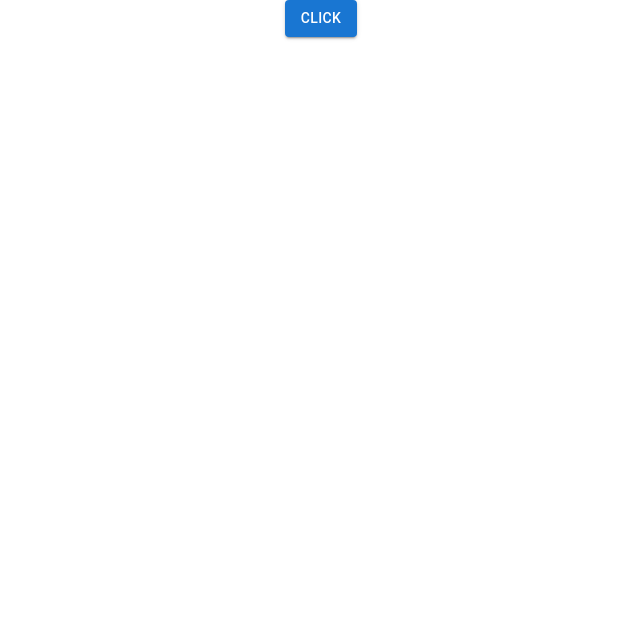
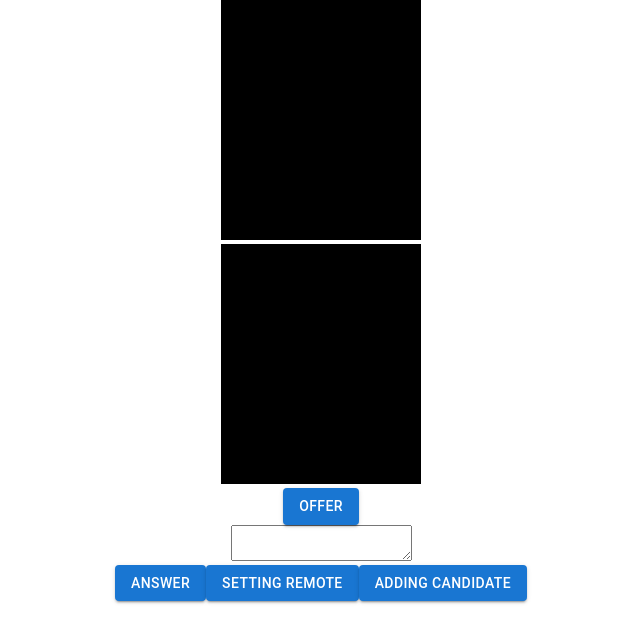
Before and after one commit to pratham930/webRTC, a React (Create React App) app in the folder webrtc/: page / in a window 1280 px wide. Shown: the top 642 px of the page, without its empty margins (319-959 px from the left). Built offline with nearby package versions, Linux system fonts and the light colour scheme; no server answers.

Commit message:
create update and setremote
create update and setremote

```diff
--- a/webrtc/src/App.js
+++ b/webrtc/src/App.js
@@ -8,9 +8,14 @@ import React,{useRef,useState,useEffect} from 'react';
 function App() {
 
   const localVideoRef = useRef()
+  const remoteVideoRef = useRef()
   // const localAudioRef = useRef()
+  const pc = useRef(new RTCPeerConnection(null))
+  const textRef = useRef()
 
-  const getUserMedia =()=>{
+
+
+  useEffect(() => {
     const constrains ={
       audio:true,
       video:true
@@ -18,22 +23,144 @@ const constrains ={
     navigator.mediaDevices.getUserMedia(constrains)
     .then(stream=>{
       localVideoRef.current.srcObject = stream
+stream.getTracks().forEach((track)=>{
+  _pc.addTrack(track,stream)
+})
+
       // localAudioRef.current.srcObject = stream
     }).catch(e=>{ console.log("first",e)})
+
+
+const _pc = new RTCPeerConnection(null)
+
+    _pc.onicecandidate =(e)=>{
+      if(e.candiadate)
+      console.log(JSON.stringify(e.candidate))
     }
+    _pc.oniceconnectionstatechange=(e)=>{
+      console.log(e)
+    }
+    _pc.ontrack=(e)=>{
+      remoteVideoRef.current.srcObject=e.streams[0]
+      /// we got remote stream
+    }
+pc.current =_pc
+  }, [])
+
+  const createOffer =()=>{
+    pc.current.createOffer({
+    offerToReceiveAudio:1,
+    offerToReceiveAudio:1}).then(sdp=>{
+      console.log(JSON.stringify(sdp))
+      pc.current.setLocalDescription(sdp)
+    }).catch(e=>console.log(e))
+  }
+
+
+  const createAnswer =()=>{
+    pc.current.createAnswer({
+    offerToReceiveAudio:1,
+    offerToReceiveAudio:1}).then(sdp=>{
+      console.log(JSON.stringify(sdp))
+      pc.current.setLocalDescription(sdp)
+    }).catch(e=>console.log(e))
+  }
+
+
+  const setRemoteArea =()=>{
+const sdp = JSON.parse(textRef.current.value)
+console.log(sdp)
+pc.current.setRemoteDescription(new RTCSessionDescription(sdp))
+  }
+  const addCandidate =()=>{
+const candidate =JSON.parse(textRef.current.value)
+console.log('Adding candidate' , candidate)
+
+pc.current.addIceCandidate(new RTCSessionDescription(candidate))
+  }
+
+  // const getUserMedia = ()=>{
+
+////*** ASYNC AWAIT */
+
+  // const getUserMedia = async()=>{
+// const constrains ={
+//   audio:true,
+//   video:true
+// }
+
+//   try {
+// const stream = await navigator.mediaDevices.getUserMedia(constrains)
+
+//     localVideoRef.current.srcObject = stream
+
+// } catch (error) {
+//   console.log("first",error)
+// }
+
+////*** ASYNC AWAIT */
+
+///******pROMIES8888*****/
+
+// const constrains ={
+//   audio:true,
+//   video:true
+// }
+
+//    navigator.mediaDevices.getUserMedia(constrains)
+// .then(stream=>{
+//   localVideoRef.current.srcObject = stream
+//   // localAudioRef.current.srcObject = stream
+// }).catch(e=>{ console.log("first",e)})
+
+///******pROMIES8888*****/
+
+
+  // }
 
   return (
     <div className="App">
 
-    <Button onClick={()=>getUserMedia()} variant="contained" >
+
+       {/* ///***TO START VIDEO MAUAL */}
+    {/* <Button onClick={()=>getUserMedia()} variant="contained" >
 click
-    </Button>
+    </Button> */}
+
+{/* ////8888***?? */}
+
     <Box>
-<video ref={localVideoRef} autoPlay> </video>
+<video style={{width:200,height:240,backgroundColor:"black"}} ref={localVideoRef} autoPlay> </video>
+<br/>
+<video style={{width:200,height:240 ,backgroundColor:"black"}} ref={remoteVideoRef} autoPlay> </video>
 {/* <audio ref={localAudioRef} autoPlay > </audio> */}
 
 
     </Box>
+    <Box>
+    <Button onClick={createOffer} variant="contained" >
+offer
+</Button>
+
+<Box>
+  <textarea ref={textRef}>
+
+  </textarea>
+</Box>
+<Button  onClick={createAnswer} variant="contained">
+answer
+</Button>
+
+<Button onClick={setRemoteArea} variant="contained">
+setting remote
+</Button>
+
+<Button onClick={addCandidate}    variant="contained">
+adding candidate
+</Button>
+
+    </Box>
+
 
     </div>
   );
```
Lines whose indentation alone changed are shown as unchanged.
